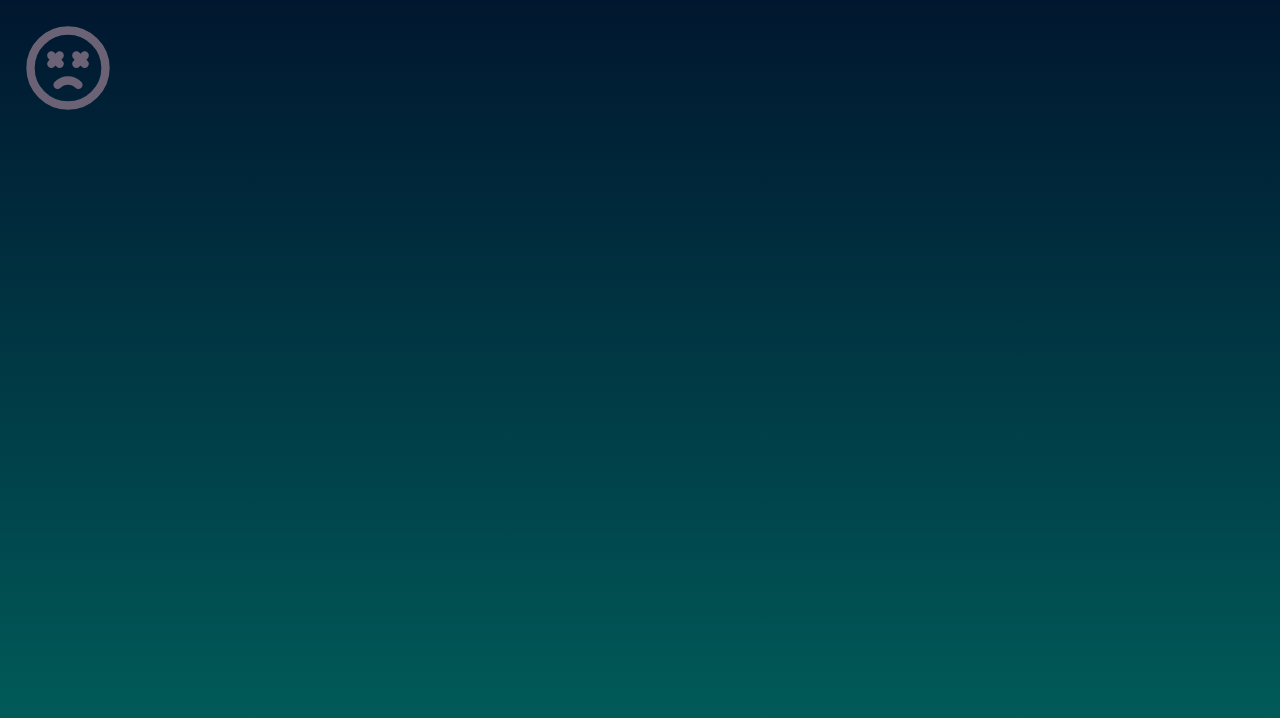
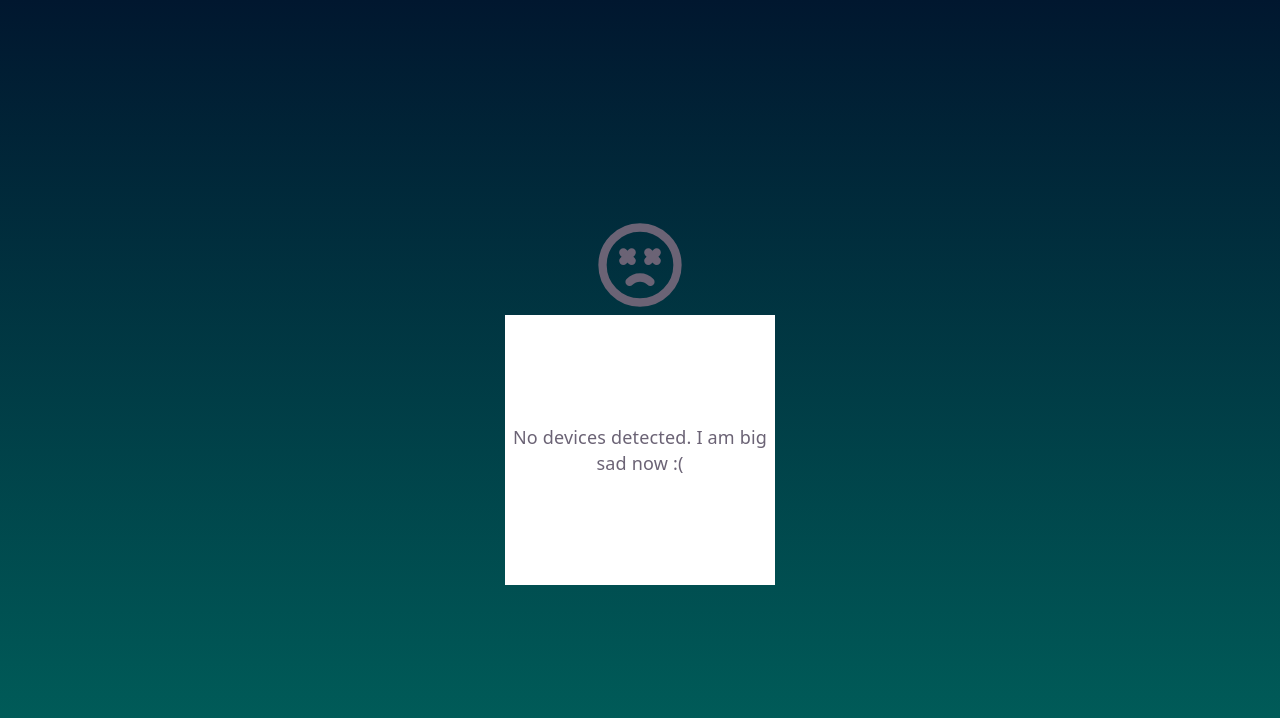
Before and after one commit to the-tech-wiz/dtap-team-4, a React app in the folder frontend/: page / in a window 1280 px wide. Shown: the top 718 px of the page. Built offline with nearby package versions, Linux system fonts and the light colour scheme; no server answers; the HTML template or start-up script is replaced by a standard one.

Commit message:
very basic unconnected page

```diff
--- a/frontend/src/components/MainPage.jsx
+++ b/frontend/src/components/MainPage.jsx
@@ -1,14 +1,12 @@
 import React from 'react'
 import TrackCollection from "./TrackCollection"
 
-const MainPage = () => {
+export default function MainPage() {
     return (
-        <div className="fixed left-0 w-full h-screen bg-gradient-to-t from-[#00635D] to-[#01172F]">
+        <div className="fixed left-0 w-full h-screen custom_bg">
             <div className="p-4">
                 <TrackCollection />
             </div>
         </div>
     )
 }
-
-export default MainPage
--- a/frontend/src/components/Unconnected.jsx
+++ b/frontend/src/components/Unconnected.jsx
@@ -1,14 +1,14 @@
 import React from 'react'
 import { TbMoodSadDizzy } from "react-icons/tb";
 
-const Unconnected = () => {
+export default function Unconnected() {
     return (
-        <div className="fixed left-0 w-full h-screen bg-gradient-to-t from-[#00635D] to-[#01172F]">
-            <div className="p-4">
-                <TbMoodSadDizzy className="iconCenter" />
+        <div className="fixed flex justify-center items-center left-0 w-full h-full custom_bg flex-col">
+            <TbMoodSadDizzy className="centeredIcon" />
+            <div className="flex justify-center items-center bg-white w-60 h-60">
+                No devices detected.
+                I am big sad now :(
             </div>
         </div>
     )
 }
-
-export default Unconnected
--- a/frontend/src/index.css
+++ b/frontend/src/index.css
@@ -68,39 +68,6 @@ body {
   box-sizing: border-box;
 }
 
-h1,
-h2 {
-  font-family: var(--heading);
-  font-weight: 500;
-  color: var(--text-h);
-}
-
-h1 {
-  font-size: 56px;
-  letter-spacing: -1.68px;
-  margin: 32px 0;
-
-  @media (max-width: 1024px) {
-    font-size: 36px;
-    margin: 20px 0;
-  }
-}
-
-h2 {
-  font-size: 24px;
-  line-height: 118%;
-  letter-spacing: -0.24px;
-  margin: 0 0 8px;
-
-  @media (max-width: 1024px) {
-    font-size: 20px;
-  }
-}
-
-p {
-  margin: 0;
-}
-
 code,
 .counter {
   font-family: var(--mono);
@@ -116,7 +83,11 @@ code {
   background: var(--code-bg);
 }
 
-.iconCenter {
+.custom_bg {
+  background: linear-gradient(to top, #00635D, #01172F);
+}
+
+.centeredIcon {
   display: flex;
   justify-content: center;
   align-items: center;
```
